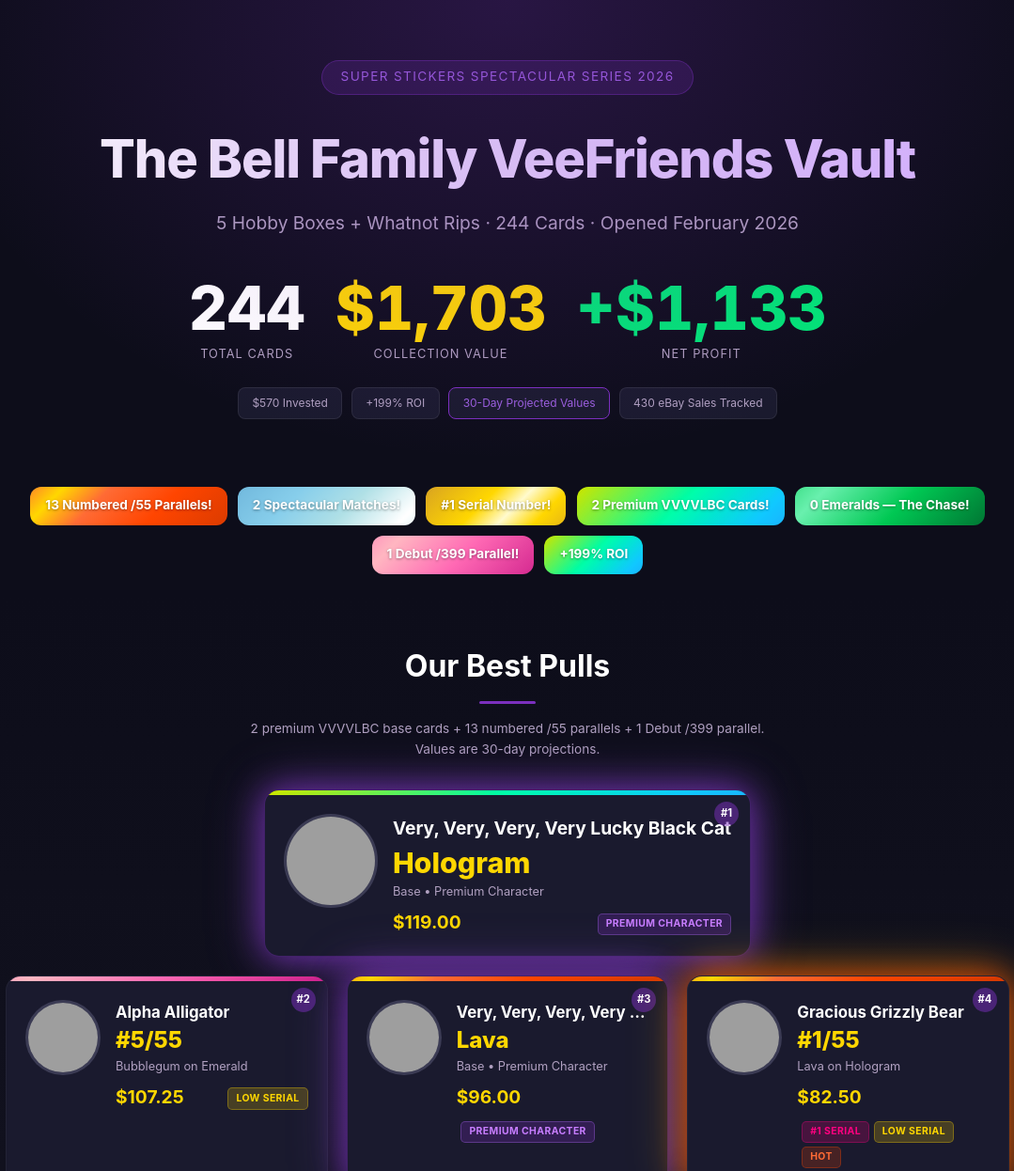
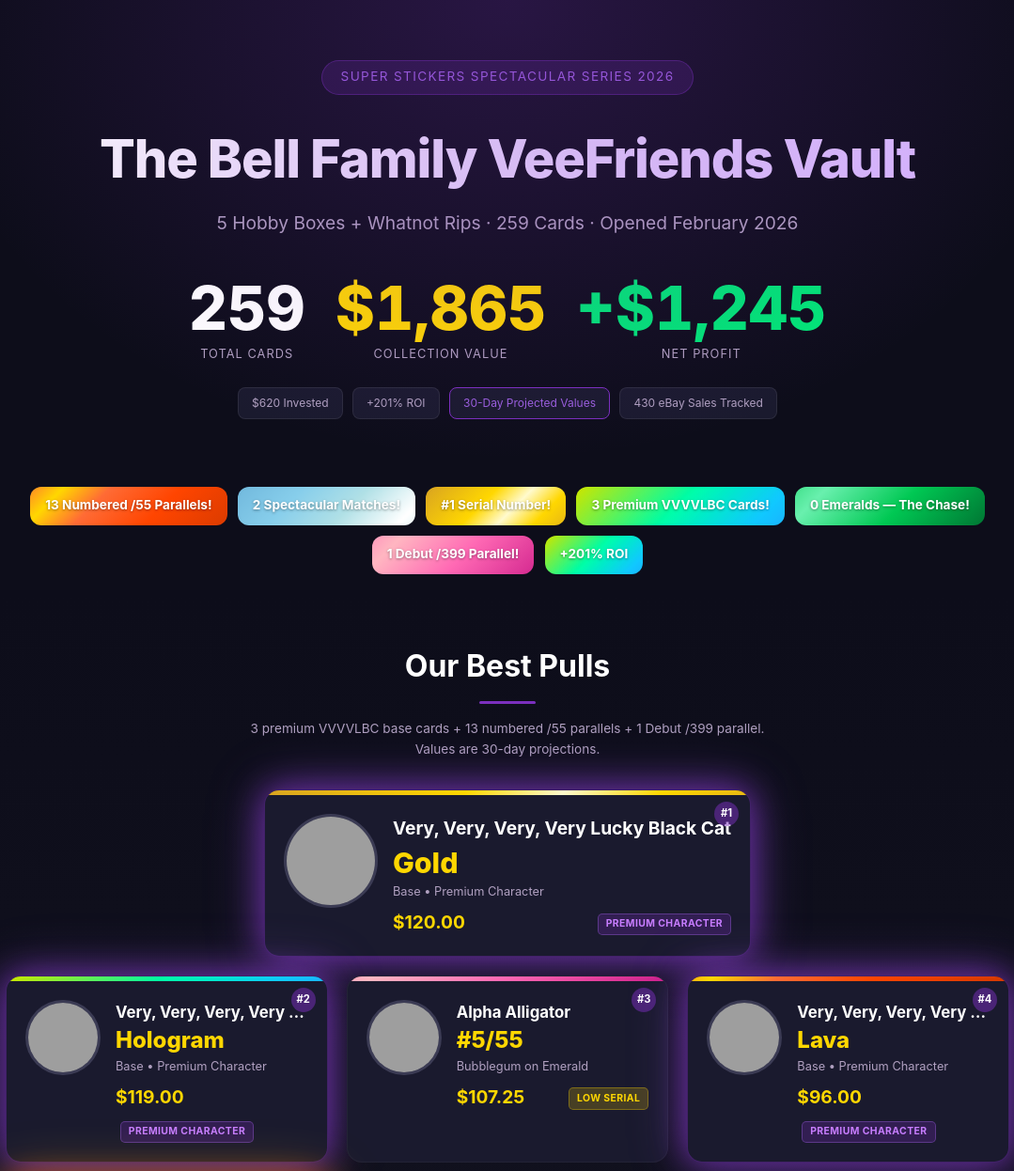
Before and after one commit to davidbellhome1/veefriends-vault, a plain HTML site: page index.html in a window 1280 px wide. Shown: the top 1246 px of the page at 94% size, without its empty margins (100-1179 px from the left). Drawn offline with Linux system fonts and the light colour scheme; grey boxes are pictures that could not be loaded.

Commit message:
Update: 259 cards, +15 new pulls including VVVVLBC Gold

```diff
--- a/index.html
+++ b/index.html
@@ -173,15 +173,15 @@
 <div class="container">
   <div class="hero-badge">Super Stickers Spectacular Series 2026</div>
   <h1>The Bell Family VeeFriends Vault</h1>
-  <p class="hero-subtitle">5 Hobby Boxes + Whatnot Rips &middot; 244 Cards &middot; Opened February 2026</p>
+  <p class="hero-subtitle">5 Hobby Boxes + Whatnot Rips &middot; 259 Cards &middot; Opened February 2026</p>
   <div class="hero-numbers">
-    <div class="hero-stat"><div class="number" style="color:#fff" data-count="244">0</div><div class="label">Total Cards</div></div>
-    <div class="hero-stat"><div class="number" style="color:var(--gold)" data-count="1703" data-prefix="$">$0</div><div class="label">Collection Value</div></div>
-    <div class="hero-stat"><div class="number" style="color:var(--green)" data-count="1133" data-prefix="+$">+$0</div><div class="label">Net Profit</div></div>
+    <div class="hero-stat"><div class="number" style="color:#fff" data-count="259">0</div><div class="label">Total Cards</div></div>
+    <div class="hero-stat"><div class="number" style="color:var(--gold)" data-count="1865" data-prefix="$">$0</div><div class="label">Collection Value</div></div>
+    <div class="hero-stat"><div class="number" style="color:var(--green)" data-count="1245" data-prefix="+$">+$0</div><div class="label">Net Profit</div></div>
   </div>
   <div class="hero-tags">
-    <span class="hero-tag">$570 Invested</span>
-    <span class="hero-tag">+199% ROI</span>
+    <span class="hero-tag">$620 Invested</span>
+    <span class="hero-tag">+201% ROI</span>
     <span class="hero-tag highlight">30-Day Projected Values</span>
     <span class="hero-tag">430 eBay Sales Tracked</span>
   </div>
@@ -197,7 +197,7 @@
 <section class="pulls-section">
 <div class="container">
   <h2 class="section-title reveal">Our Best Pulls</h2>
-  <p class="reveal" style="text-align:center;color:var(--secondary);margin:-1rem auto 2rem;font-size:0.85rem;max-width:550px">2 premium VVVVLBC base cards + 13 numbered /55 parallels + 1 Debut /399 parallel. Values are 30-day projections.</p>
+  <p class="reveal" style="text-align:center;color:var(--secondary);margin:-1rem auto 2rem;font-size:0.85rem;max-width:550px">3 premium VVVVLBC base cards + 13 numbered /55 parallels + 1 Debut /399 parallel. Values are 30-day projections.</p>
   <div class="pulls-grid" id="pullsGrid"></div>
 </div>
 </section>
@@ -227,17 +227,17 @@
   <p class="reveal" style="text-align:center;color:var(--secondary);margin:-1rem auto 1.5rem;font-size:0.85rem">Based on 30-day projected values</p>
   <div class="pnl-board reveal">
     <div class="pnl-side">
-      <div class="pnl-amount" style="color:var(--secondary)">$570</div>
+      <div class="pnl-amount" style="color:var(--secondary)">$620</div>
       <div class="pnl-label">Investment</div>
       <div class="pnl-detail">5 boxes + Whatnot rips</div>
     </div>
     <div class="pnl-center">
       <span class="pnl-arrow">&#x2191;</span>
-      <div class="pnl-profit">+$1,133</div>
-      <div class="pnl-roi">+199% ROI</div>
+      <div class="pnl-profit">+$1,245</div>
+      <div class="pnl-roi">+201% ROI</div>
     </div>
     <div class="pnl-side">
-      <div class="pnl-amount" style="color:var(--gold)">$1,703</div>
+      <div class="pnl-amount" style="color:var(--gold)">$1,865</div>
       <div class="pnl-label">Collection Value</div>
       <div class="pnl-detail">Based on 430 eBay sales</div>
     </div>
@@ -280,7 +280,7 @@
 <!-- FOOTER -->
 <footer>
   <p><strong>VeeFriends Super Stickers Spectacular Series 2026</strong></p>
-  <p>Data as of February 23, 2026 &middot; 30-day projected values based on 430 eBay sold transactions</p>
+  <p>Data as of February 28, 2026 &middot; 30-day projected values based on 430 eBay sold transactions</p>
   <p style="margin-top:1rem">Built with <span style="color:#FF69B4">&hearts;</span> for the Bell boys</p>
 </footer>
 
@@ -326,43 +326,44 @@
   {text:'13 Numbered /55 Parallels!', foil:'lava'},
   {text:'2 Spectacular Matches!', foil:'diamond'},
   {text:'#1 Serial Number!', foil:'gold'},
-  {text:'2 Premium VVVVLBC Cards!', foil:'hologram'},
+  {text:'3 Premium VVVVLBC Cards!', foil:'hologram'},
   {text:'0 Emeralds \u2014 The Chase!', foil:'emerald'},
   {text:'1 Debut /399 Parallel!', foil:'bubblegum'},
-  {text:'+199% ROI', foil:'hologram'},
+  {text:'+201% ROI', foil:'hologram'},
 ];
 
 const PULLS = [
-  {r:1, name:'Very, Very, Very, Very Lucky Black Cat', serial:'Hologram', foil:'hologram', bg:'Base', val:119.00, badges:['premium'], feat:true, fire:false, glow:'blackCat'},
-  {r:2, name:'Alpha Alligator', serial:'5/55', foil:'bubblegum', bg:'Emerald', val:107.25, badges:['low'], feat:false, fire:false},
-  {r:3, name:'Very, Very, Very, Very Lucky Black Cat', serial:'Lava', foil:'lava', bg:'Base', val:96.00, badges:['premium'], feat:false, fire:false, glow:'blackCat'},
-  {r:4, name:'Gracious Grizzly Bear', serial:'1/55', foil:'lava', bg:'Hologram', val:82.50, badges:['one','low'], feat:false, fire:true},
-  {r:5, name:'Tremendous Tiger', serial:'41/55', foil:'diamond', bg:'Diamond', val:65.00, badges:['match'], feat:false, fire:false},
-  {r:6, name:'Compassionate Catfish', serial:'6/55', foil:'emerald', bg:'Lava', val:64.35, badges:['low'], feat:false, fire:false},
-  {r:7, name:'Patient Pig', serial:'50/55', foil:'emerald', bg:'Bubblegum', val:54.93, badges:[], feat:false, fire:false},
-  {r:8, name:'Bullish Bull', serial:'52/55', foil:'emerald', bg:'Bubblegum', val:42.25, badges:[], feat:false, fire:false},
-  {r:9, name:'Zealous Zombie', serial:'26/55', foil:'lava', bg:'Emerald', val:42.25, badges:[], feat:false, fire:false},
-  {r:10, name:'O.G. Ox', serial:'34/55', foil:'diamond', bg:'Bubblegum', val:32.50, badges:[], feat:false, fire:false},
-  {r:11, name:'Happy Hermit Crab', serial:'49/55', foil:'gold', bg:'Lava', val:32.50, badges:[], feat:false, fire:false},
-  {r:12, name:'Persistent Penguin', serial:'20/55', foil:'lava', bg:'Hologram', val:32.50, badges:[], feat:false, fire:false},
-  {r:13, name:'Patient Pig', serial:'2/55', foil:'gold', bg:'Gold', val:29.25, badges:['match','low'], feat:false, fire:false},
-  {r:14, name:'Chill Chinchilla', serial:'40/55', foil:'emerald', bg:'Gold', val:29.25, badges:[], feat:false, fire:false},
-  {r:15, name:"Vibe'n Vampire", serial:'24/55', foil:'gold', bg:'Hologram', val:29.25, badges:[], feat:false, fire:false},
-  {r:16, name:'Respectful Raccoon', serial:'144/399', foil:'emerald', bg:'Emerald', val:19.95, badges:['debut'], feat:false, fire:false},
+  {r:1, name:'Very, Very, Very, Very Lucky Black Cat', serial:'Gold', foil:'gold', bg:'Base', val:120.00, badges:['premium'], feat:true, fire:false, glow:'blackCat'},
+  {r:2, name:'Very, Very, Very, Very Lucky Black Cat', serial:'Hologram', foil:'hologram', bg:'Base', val:119.00, badges:['premium'], feat:false, fire:false, glow:'blackCat'},
+  {r:3, name:'Alpha Alligator', serial:'5/55', foil:'bubblegum', bg:'Emerald', val:107.25, badges:['low'], feat:false, fire:false},
+  {r:4, name:'Very, Very, Very, Very Lucky Black Cat', serial:'Lava', foil:'lava', bg:'Base', val:96.00, badges:['premium'], feat:false, fire:false, glow:'blackCat'},
+  {r:5, name:'Gracious Grizzly Bear', serial:'1/55', foil:'lava', bg:'Hologram', val:82.50, badges:['one','low'], feat:false, fire:true},
+  {r:6, name:'Tremendous Tiger', serial:'41/55', foil:'diamond', bg:'Diamond', val:65.00, badges:['match'], feat:false, fire:false},
+  {r:7, name:'Compassionate Catfish', serial:'6/55', foil:'emerald', bg:'Lava', val:64.35, badges:['low'], feat:false, fire:false},
+  {r:8, name:'Patient Pig', serial:'50/55', foil:'emerald', bg:'Bubblegum', val:54.93, badges:[], feat:false, fire:false},
+  {r:9, name:'Bullish Bull', serial:'52/55', foil:'emerald', bg:'Bubblegum', val:42.25, badges:[], feat:false, fire:false},
+  {r:10, name:'Zealous Zombie', serial:'26/55', foil:'lava', bg:'Emerald', val:42.25, badges:[], feat:false, fire:false},
+  {r:11, name:'O.G. Ox', serial:'34/55', foil:'diamond', bg:'Bubblegum', val:32.50, badges:[], feat:false, fire:false},
+  {r:12, name:'Happy Hermit Crab', serial:'49/55', foil:'gold', bg:'Lava', val:32.50, badges:[], feat:false, fire:false},
+  {r:13, name:'Persistent Penguin', serial:'20/55', foil:'lava', bg:'Hologram', val:32.50, badges:[], feat:false, fire:false},
+  {r:14, name:'Patient Pig', serial:'2/55', foil:'gold', bg:'Gold', val:29.25, badges:['match','low'], feat:false, fire:false},
+  {r:15, name:'Chill Chinchilla', serial:'40/55', foil:'emerald', bg:'Gold', val:29.25, badges:[], feat:false, fire:false},
+  {r:16, name:"Vibe'n Vampire", serial:'24/55', foil:'gold', bg:'Hologram', val:29.25, badges:[], feat:false, fire:false},
+  {r:17, name:'Respectful Raccoon', serial:'144/399', foil:'emerald', bg:'Emerald', val:19.95, badges:['debut'], feat:false, fire:false},
 ];
 
 const BREAKDOWN = [
   {label:'/55 Parallels (Std)', count:9, foil:'hologram', val:359.78},
-  {label:'Base Hologram', count:30, foil:'hologram', val:286.75},
-  {label:'Base Lava', count:70, foil:'lava', val:240.40},
+  {label:'Base Hologram', count:32, foil:'hologram', val:297.75},
+  {label:'Base Lava', count:73, foil:'lava', val:246.40},
   {label:'/55 Parallels (Low #)', count:2, foil:'gold', val:189.75},
-  {label:'Base Diamond', count:32, foil:'diamond', val:132.00},
-  {label:'Base Bubblegum', count:42, foil:'bubblegum', val:111.25},
+  {label:'Base Gold', count:9, foil:'gold', val:152.00},
+  {label:'Base Diamond', count:34, foil:'diamond', val:140.00},
+  {label:'Base Bubblegum', count:49, foil:'bubblegum', val:128.75},
   {label:'/55 Parallels (Match)', count:2, foil:'diamond', val:94.25},
   {label:'Debut Red', count:7, foil:'lava', val:58.83},
   {label:'6th Dimension', count:4, foil:'hologram', val:33.92},
   {label:'Sweepstakes', count:13, foil:'bubblegum', val:32.50},
-  {label:'Base Gold', count:8, foil:'gold', val:32.00},
   {label:'Haunted Hologram', count:2, foil:'hologram', val:30.00},
   {label:'Comic Insert', count:5, foil:'diamond', val:27.50},
   {label:'Debut Orange', count:6, foil:'lava', val:26.00},
@@ -372,25 +373,25 @@
 
 const PYRAMID = [
   {name:'Emerald', tier:'Ultra Rare', foil:'emerald', count:0, chase:true},
-  {name:'Gold', tier:'Rare', foil:'gold', count:8, chase:false},
-  {name:'Hologram', tier:'Uncommon', foil:'hologram', count:30, chase:false},
-  {name:'Diamond', tier:'Uncommon', foil:'diamond', count:32, chase:false},
-  {name:'Bubblegum', tier:'Common', foil:'bubblegum', count:42, chase:false},
-  {name:'Lava', tier:'Common', foil:'lava', count:70, chase:false},
+  {name:'Gold', tier:'Rare', foil:'gold', count:9, chase:false},
+  {name:'Hologram', tier:'Uncommon', foil:'hologram', count:32, chase:false},
+  {name:'Diamond', tier:'Uncommon', foil:'diamond', count:34, chase:false},
+  {name:'Bubblegum', tier:'Common', foil:'bubblegum', count:49, chase:false},
+  {name:'Lava', tier:'Common', foil:'lava', count:73, chase:false},
 ];
 
 const DECAY = [
-  {period:'30-Day', val:1703, profit:1133, roi:199, pct:100},
-  {period:'90-Day', val:1175, profit:605, roi:106, pct:69},
-  {period:'6-Month', val:877, profit:307, roi:54, pct:51},
+  {period:'30-Day', val:1865, profit:1245, roi:201, pct:100},
+  {period:'90-Day', val:1282, profit:662, roi:107, pct:69},
+  {period:'6-Month', val:960, profit:340, roi:55, pct:51},
 ];
 
 const COMPLETION = [
-  {name:'Lava', foil:'lava', unique:52, total:88},
-  {name:'Bubblegum', foil:'bubblegum', unique:31, total:88},
-  {name:'Diamond', foil:'diamond', unique:28, total:88},
-  {name:'Hologram', foil:'hologram', unique:23, total:88},
-  {name:'Gold', foil:'gold', unique:8, total:88},
+  {name:'Lava', foil:'lava', unique:53, total:88},
+  {name:'Bubblegum', foil:'bubblegum', unique:36, total:88},
+  {name:'Diamond', foil:'diamond', unique:30, total:88},
+  {name:'Hologram', foil:'hologram', unique:25, total:88},
+  {name:'Gold', foil:'gold', unique:9, total:88},
   {name:'Emerald', foil:'emerald', unique:0, total:88},
 ];
 
```
